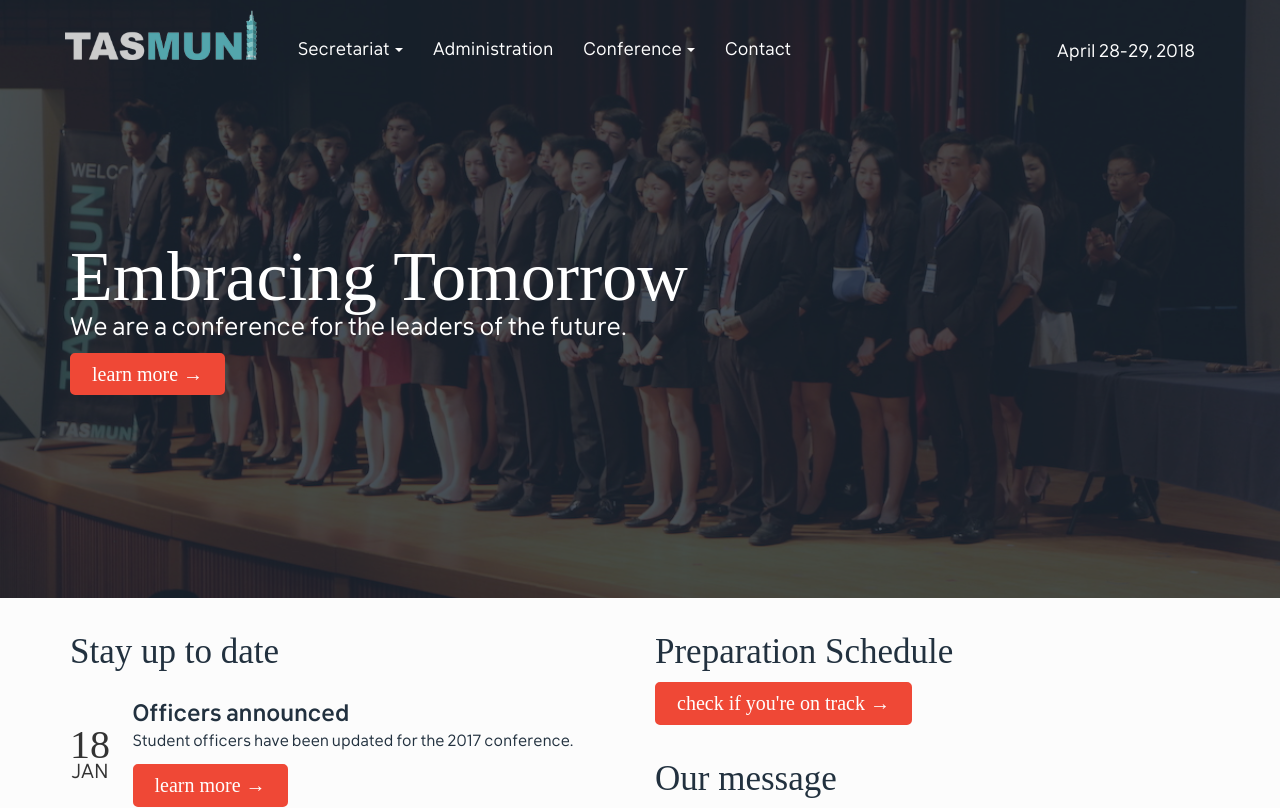
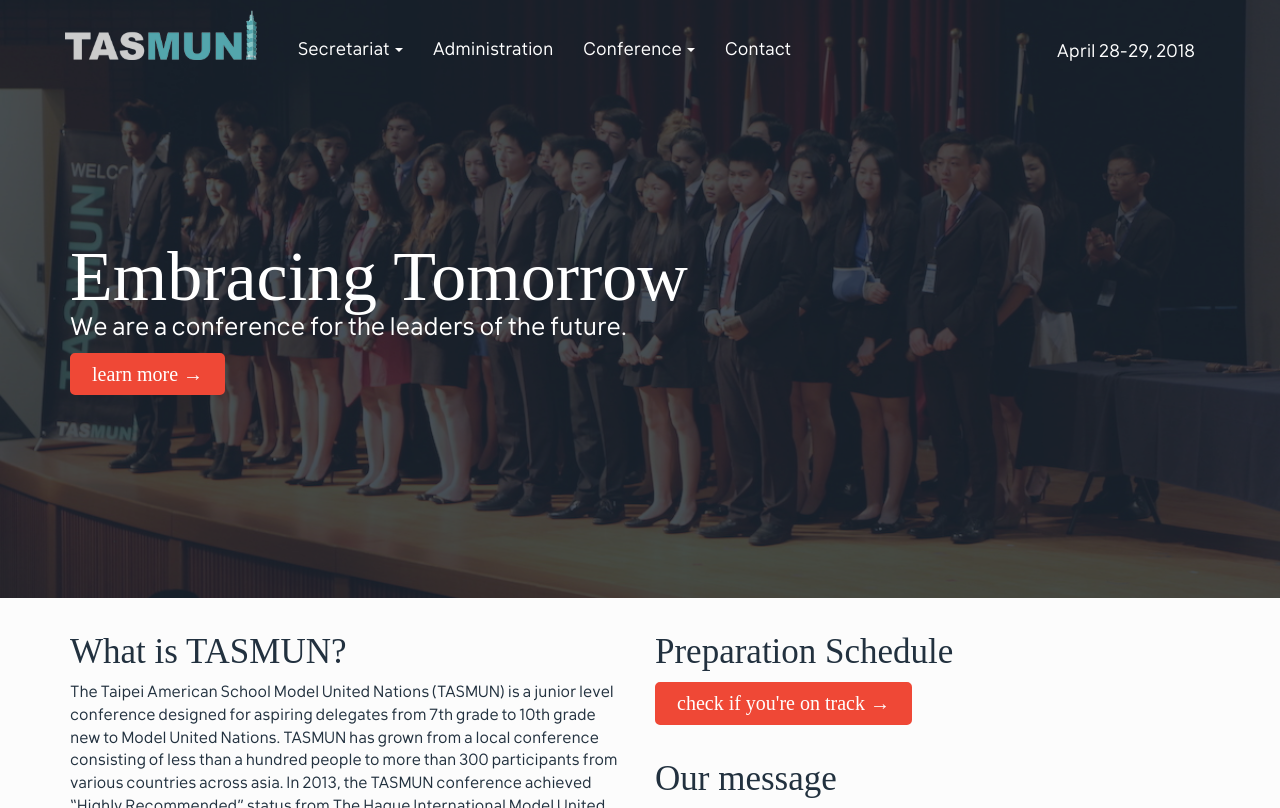
Before and after one commit to alexandernext/tasmun, a Jekyll site: the page built from index.md, in a window 1280 px wide. Shown: the top 808 px of the page. Built offline with Jekyll 4.4.1, drawn with Linux system fonts in a browser that asks for light colours; some web fonts are replaced; some of the changed text lies outside the part shown; grey boxes are pictures that could not be loaded.

Commit message:
Removed Stay up to date section

```diff
--- a/_layouts/home.html
+++ b/_layouts/home.html
@@ -25,7 +25,7 @@
     <div class="container">
       <div class="row">
         <div class="col-md-6">
-          <h2 class="section-title">Stay up to date</h2>
+        <!--   <h2 class="section-title">Stay up to date</h2>
           <div class="item">
             <div class="date">
               <span class="day">18</span>
@@ -48,7 +48,7 @@
               <p>Our 2017 committee issues have been released.</p>
               <a href="committees.html" class="btn btn-info">learn more →</a>
             </div>
-          </div>
+          </div> -->
           <h2 class="section-title">What is TASMUN?</h2>
           <p>The Taipei American School Model United Nations (TASMUN) is a junior level conference designed for aspiring delegates from 7th grade to 10th grade new to Model United Nations. TASMUN has grown from a local conference consisting of less than a hundred people to more than 300 participants from various countries across asia. In 2013, the TASMUN conference achieved “Highly Recommended” status from The Hague International Model United Nations (THIMUN) Advisory Board. We look forward to seeing you at our next conference in late April!</p>
         </div>
```
